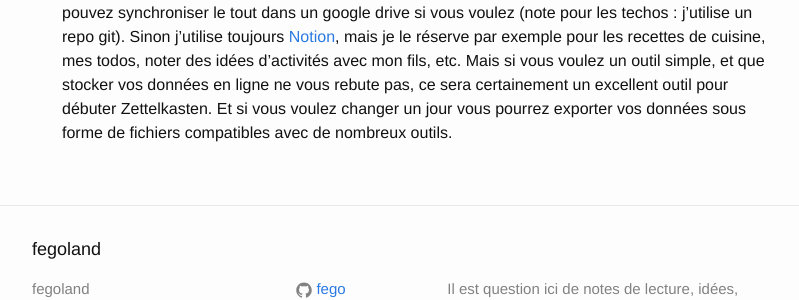
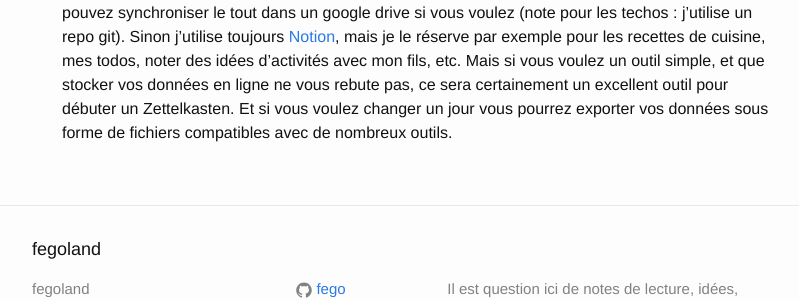
Before and after one commit to fego/fego.github.io, a Jekyll site: the page built from docs/_posts/2020-11-01-J'ai enfin appris à prendre des notes.markdown, in a window 1280 px wide and 900 px high, scrolled down 4711 px. Shown: the part 517-817 px from the top of the window, without its empty margins (238-1037 px from the left). Built offline with Jekyll 4.4.1, drawn with Linux system fonts in a browser that asks for light colours; our own code applies the rules of GitHub Pages for plain Markdown files.

Commit message:
correction

```diff
--- a/docs/_posts/2020-11-01-J'ai enfin appris à prendre des notes.markdown
+++ b/docs/_posts/2020-11-01-J'ai enfin appris à prendre des notes.markdown
@@ -75,4 +75,4 @@
 * [Un article plus complet sur la méthode](https://leananki.com/zettelkasten-method-smart-notes/).
 * [Un site très complet](https://zettelkasten.de/), mais peut-être un peu intimidant au départ.
 * [Une chaine Youtube dédiée au Knowledge Management](https://www.youtube.com/channel/UC85D7ERwhke7wVqskV_DZUA).
-* [Un article pour vous aider à choisir le bon outil](https://nesslabs.com/how-to-choose-the-right-note-taking-app#more-9889). Par ailleurs le site de nesslabs contient beaucoup de courts articles intéressants. Personnellement j'ai commencé avec [Zettlr](https://www.zettlr.com/) car l'outil est open source, et bien fait. Cependant après avoir testé en parallèle [Obsidian](obsidian.md), j'ai fini par adopté ce dernier pour la visualisation des *backlinks* et sa fluidité. Mon seul regret est que ces outils se basent en général sur Markdown et pas asciidoc. Concernant le stockage tout est sur disque dur, et vous pouvez synchroniser le tout dans un google drive si vous voulez (note pour les techos : j'utilise un repo git). Sinon j'utilise toujours [Notion](https://www.notion.so/Start-here-6c279d3e7e92400d93672bbdd7da1f8a), mais je le réserve par exemple pour les recettes de cuisine, mes todos, noter des idées d'activités avec mon fils, etc. Mais si vous voulez un outil simple, et que stocker vos données en ligne ne vous rebute pas, ce sera certainement un  excellent outil pour débuter Zettelkasten. Et si vous voulez changer un jour vous pourrez exporter vos données sous forme de fichiers compatibles avec de nombreux outils.
+* [Un article pour vous aider à choisir le bon outil](https://nesslabs.com/how-to-choose-the-right-note-taking-app#more-9889). Par ailleurs le site de nesslabs contient beaucoup de courts articles intéressants. Personnellement j'ai commencé avec [Zettlr](https://www.zettlr.com/) car l'outil est open source, et bien fait. Cependant après avoir testé en parallèle [Obsidian](obsidian.md), j'ai fini par adopté ce dernier pour la visualisation des *backlinks* et sa fluidité. Mon seul regret est que ces outils se basent en général sur Markdown et pas asciidoc. Concernant le stockage tout est sur disque dur, et vous pouvez synchroniser le tout dans un google drive si vous voulez (note pour les techos : j'utilise un repo git). Sinon j'utilise toujours [Notion](https://www.notion.so/Start-here-6c279d3e7e92400d93672bbdd7da1f8a), mais je le réserve par exemple pour les recettes de cuisine, mes todos, noter des idées d'activités avec mon fils, etc. Mais si vous voulez un outil simple, et que stocker vos données en ligne ne vous rebute pas, ce sera certainement un  excellent outil pour débuter un Zettelkasten. Et si vous voulez changer un jour vous pourrez exporter vos données sous forme de fichiers compatibles avec de nombreux outils.
```
